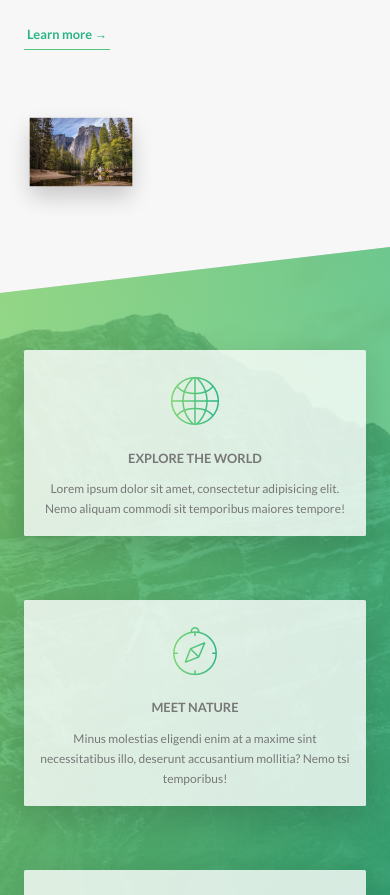
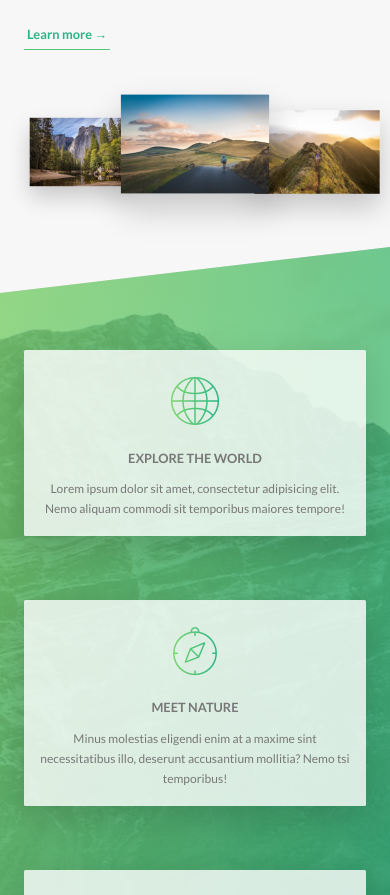
Before and after one commit to jjayjack/CSS-animations, a website: page index.html in a window 390 px wide. Shown: the part 1305-2200 px from the top of the page. Drawn offline with Linux system fonts and the light colour scheme.

Commit message:
Responsive Images: Resolution & Density Switching

```diff
--- a/index.html
+++ b/index.html
@@ -126,7 +126,26 @@
 									class="composition__photo composition__photo--p1"
 									src="img/nat-1-large.jpg"
 								/>
-
+								<img
+									srcset="
+										img/nat-2.jpg        300w,
+										img/nat-2-large.jpg 1000w
+									"
+									sizes="(max-width: 900px) 20vw, (max-width: 600px) 30vw, 300px"
+									alt="Photo 2"
+									class="composition__photo composition__photo--p2"
+									src="img/nat-2-large.jpg"
+								/>
+								<img
+									srcset="
+										img/nat-3.jpg        300w,
+										img/nat-3-large.jpg 1000w
+									"
+									sizes="(max-width: 900px) 20vw, (max-width: 600px) 30vw, 300px"
+									alt="Photo 3"
+									class="composition__photo composition__photo--p3"
+									src="img/nat-3-large.jpg"
+								/>
 								<!--
 
 	<img
```
